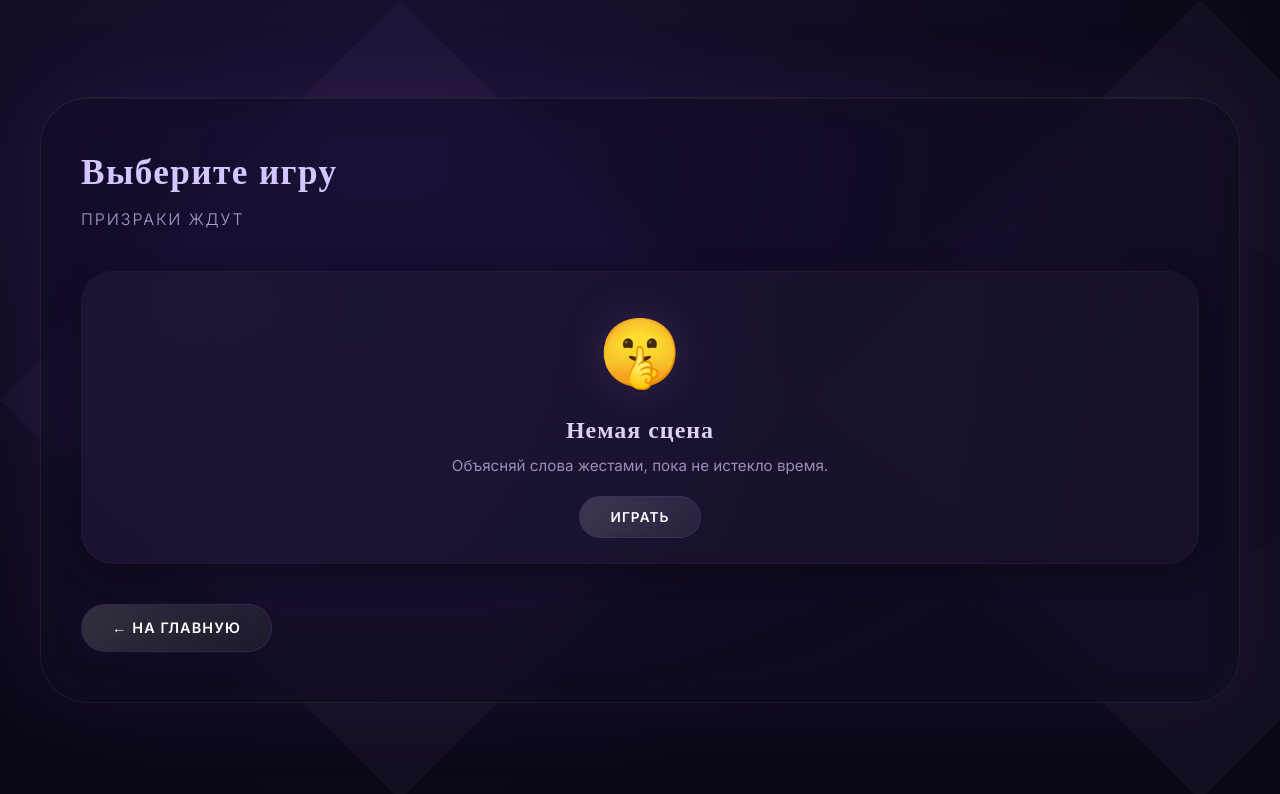
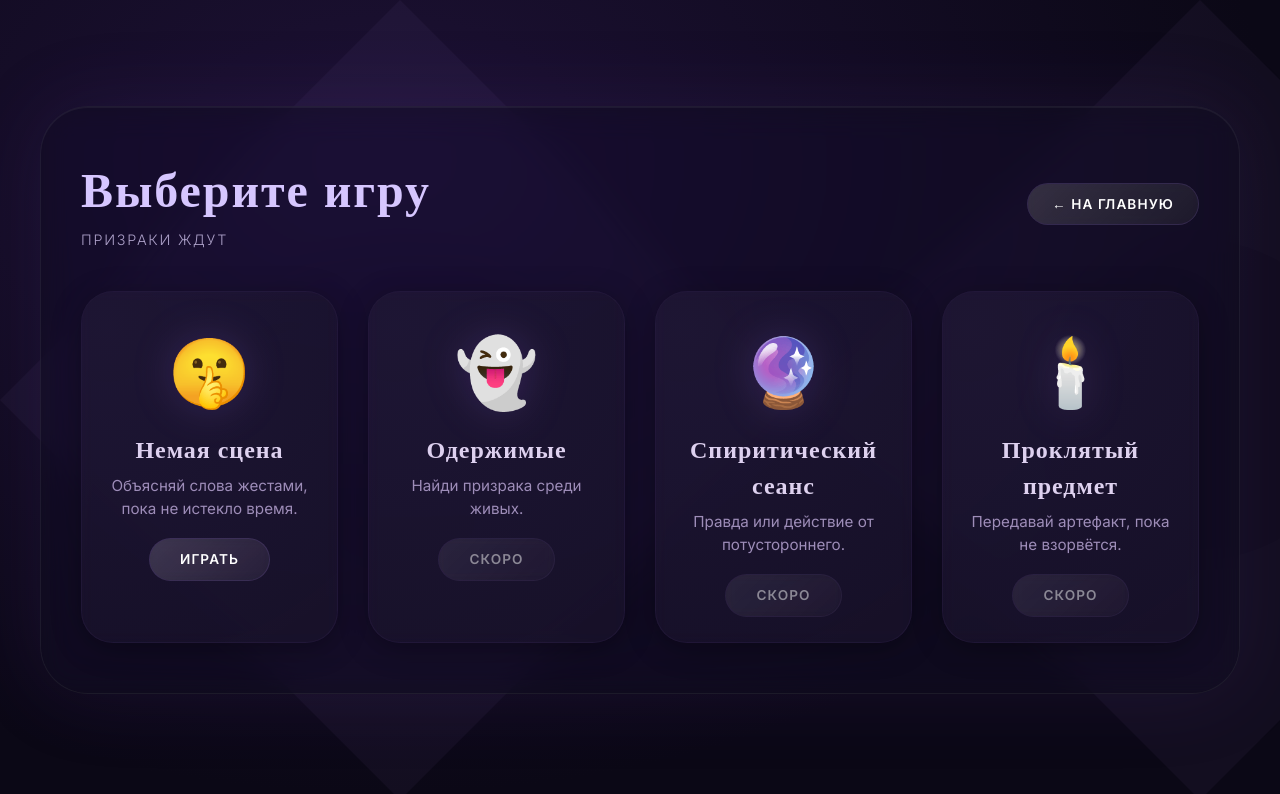
Before and after one commit to Spodzh/spogelsegame, a plain HTML site: page games.html in a window 1280 px wide. Drawn offline with Linux system fonts and the light colour scheme.

Commit message:
Update games.html

```diff
--- a/games.html
+++ b/games.html
@@ -8,37 +8,44 @@
 </head>
 <body>
     <div class="container">
-        <h2 style="font-size: 2.2rem; margin-bottom: 6px;">Выберите игру</h2>
-        <p class="subtitle" style="font-size: 1rem;">Призраки ждут</p>
+        <div style="display: flex; justify-content: space-between; align-items: center; flex-wrap: wrap; gap: 20px; margin-bottom: 10px;">
+            <div style="text-align: left;">
+                <h2 style="margin-bottom: 0;">Выберите игру</h2>
+                <p class="subtitle" style="margin-bottom: 0; font-size: 0.9rem;">Призраки ждут</p>
+            </div>
+            <a href="index.html" class="btn btn-secondary" style="padding: 10px 24px; font-size: 0.85rem;">← На главную</a>
+        </div>
 
         <div class="games-grid">
-            <!-- Карточка игры: Немая сцена -->
+            <!-- Немая сцена -->
             <div class="game-card">
-                <div class="game-icon">🤫</div>
+                <span class="game-icon">🤫</span>
                 <h3>Немая сцена</h3>
                 <p>Объясняй слова жестами, пока не истекло время.</p>
                 <a href="crocodile.html" class="btn btn-secondary">Играть</a>
             </div>
 
-            <!-- Здесь позже добавятся другие игры -->
-            <!--
-            <div class="game-card">
-                <div class="game-icon">👻</div>
+            <!-- Заглушки для будущих игр -->
+            <div class="game-card" style="opacity: 0.5; pointer-events: none;">
+                <span class="game-icon">👻</span>
                 <h3>Одержимые</h3>
                 <p>Найди призрака среди живых.</p>
-                <a href="#" class="btn btn-secondary">Скоро</a>
+                <span class="btn btn-secondary" style="opacity: 0.5;">Скоро</span>
             </div>
-            <div class="game-card">
-                <div class="game-icon">🔮</div>
+
+            <div class="game-card" style="opacity: 0.5; pointer-events: none;">
+                <span class="game-icon">🔮</span>
                 <h3>Спиритический сеанс</h3>
                 <p>Правда или действие от потустороннего.</p>
-                <a href="#" class="btn btn-secondary">Скоро</a>
+                <span class="btn btn-secondary" style="opacity: 0.5;">Скоро</span>
             </div>
-            -->
-        </div>
 
-        <div style="margin-top: 40px;">
-            <a href="index.html" class="btn btn-secondary" style="padding: 12px 30px; font-size: 0.9rem;">← На главную</a>
+            <div class="game-card" style="opacity: 0.5; pointer-events: none;">
+                <span class="game-icon">🕯️</span>
+                <h3>Проклятый предмет</h3>
+                <p>Передавай артефакт, пока не взорвётся.</p>
+                <span class="btn btn-secondary" style="opacity: 0.5;">Скоро</span>
+            </div>
         </div>
     </div>
 </body>
```
